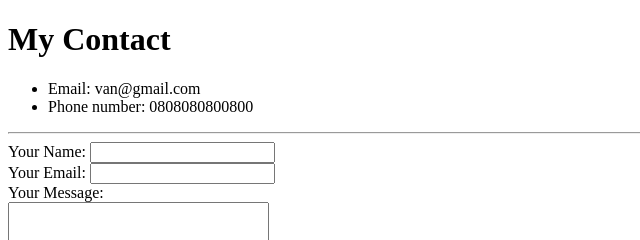
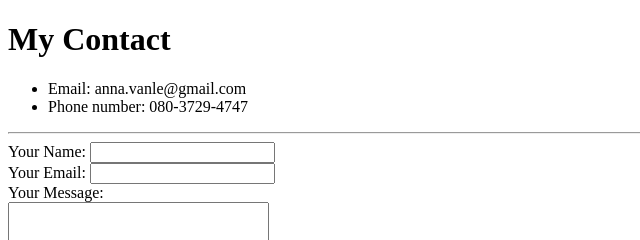
Before and after one commit to annavanle/mycv, a plain HTML site: page contact.html in a window 1280 px wide. Shown: the top 240 px of the page, 0-640 px from the left. Drawn offline with Linux system fonts and the light colour scheme.

Commit message:
Update contact.html

```diff
--- a/contact.html
+++ b/contact.html
@@ -9,8 +9,8 @@
 <body>
   <h1>My Contact</h1>
   <ul>
-  <li>Email: van@gmail.com</li>
-  <li>Phone number: 0808080800800</li>
+  <li>Email: anna.vanle@gmail.com</li>
+  <li>Phone number: 080-3729-4747</li>
   </ul>
   <hr>
   <form action="mailto:van@gkmgdf.com" method="post" enctype="text/plain">
```
